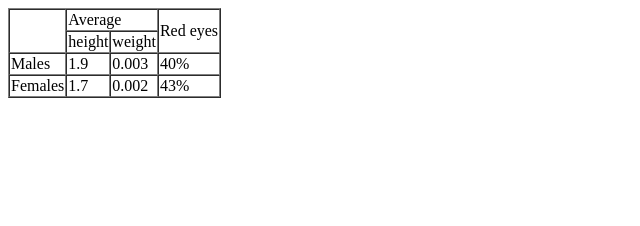
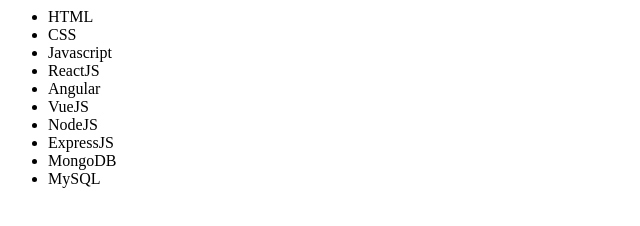
Before and after one commit to uday5252/SeleniumJavaPune, a plain HTML site: page index.html in a window 1280 px wide. Shown: the whole page, without its empty margins (0-640 px from the left). Drawn offline with Linux system fonts and the light colour scheme.

Commit message:
Update index.html

```diff
--- a/index.html
+++ b/index.html
@@ -60,13 +60,7 @@
 
 
 
-
-
-
-
-
-
-        <table border="1px" cellspacing="0px">
+        <!-- <table border="1px" cellspacing="0px">
             <tr>
                 <td rowspan="2"></td>
                 <td colspan="2">Average</td>
@@ -91,7 +85,7 @@
                 <td>0.002</td>
                 <td>43%</td>
             </tr>
-        </table>
+        </table> -->
 
 
 
@@ -104,6 +98,81 @@
 
 
 
+
+        <!-- <label>Enter Mobile No:</label>
+        <input type="number" /><br/>
+
+        <label>Enter First Name:</label>
+        <input type="text" /><br/>
+
+        <label>Enter Last Name:</label>
+        <input type="text" /><br/>
+
+        <label>Enter Password:</label>
+        <input type="password" /><br/>
+
+        <input type="checkbox" />
+        <label>Agree terms and conditions</label><br/>
+
+        <input type="radio" />
+        <label>male</label><br/>
+
+        <input type="button" value="Login"/><br/>
+
+        <button>Submit</button><br/>
+
+        <label>Enter Feedback:</label>
+        <textarea></textarea><br/>
+
+        <input type="file" /> -->
+
+        <!-- dropdowns -->
+
+        <!-- <select>
+            <option>India</option>
+            <option>USA</option>
+            <option>UK</option>
+            <option>Canada</option>
+            <option>Australia</option>
+            <option>New Zealand</option>
+            <option>Germany</option>
+            <option>France</option>
+            <option>Italy</option>
+            <option>Spain</option>
+            <option>Russia</option>
+            <option>China</option>
+            <option>Japan</option>
+            <option>South Korea</option>
+            <option>Brazil</option>
+            <option>Mexico</option>
+        </select> -->
+
+        <!-- ol ==> ordered list -->
+        <!-- <ol>
+            <li>HTML</li>
+            <li>CSS</li>
+            <li>Javascript</li>
+            <li>ReactJS</li>
+            <li>Angular</li>
+            <li>VueJS</li>
+            <li>NodeJS</li>
+            <li>ExpressJS</li>
+            <li>MongoDB</li>
+            <li>MySQL</li>
+        </ol> -->
+
+        <ul>
+            <li>HTML</li>
+            <li>CSS</li>
+            <li>Javascript</li>
+            <li>ReactJS</li>
+            <li>Angular</li>
+            <li>VueJS</li>
+            <li>NodeJS</li>
+            <li>ExpressJS</li>
+            <li>MongoDB</li>
+            <li>MySQL</li>
+        </ul>
     </body>
 
 </html>
```
